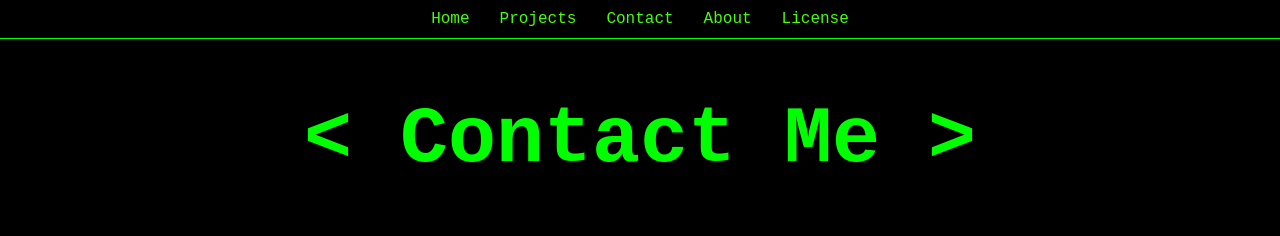
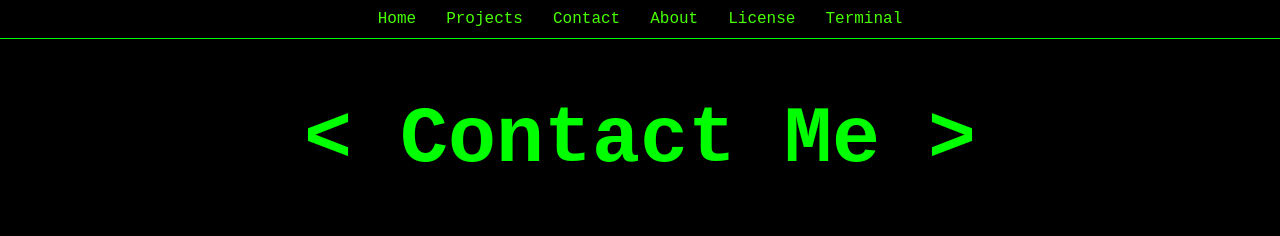
Before and after one commit to Bikoil/bikoil.github.io, a plain HTML site: page contact.html in a window 1280 px wide. Shown: the top 236 px of the page. Drawn offline with Linux system fonts and the light colour scheme.

Commit message:
Added funni terminal to the website cuz it fits the theme of it (i didnt make it)

```diff
--- a/contact.html
+++ b/contact.html
@@ -19,6 +19,7 @@
                 <li><a href="contact.html">Contact</a></li>
                 <li><a href="about.html">About</a></li>
                 <li><a href="LICENSE.md">License</a></li>
+                <li><a href="https://iusearchbtw.com">Terminal</a></li>
             </ul>
         </nav>
         <header>
```
Also changed, not shown: index.html (+1 -0 lines), projects.html (+1 -0 lines).
